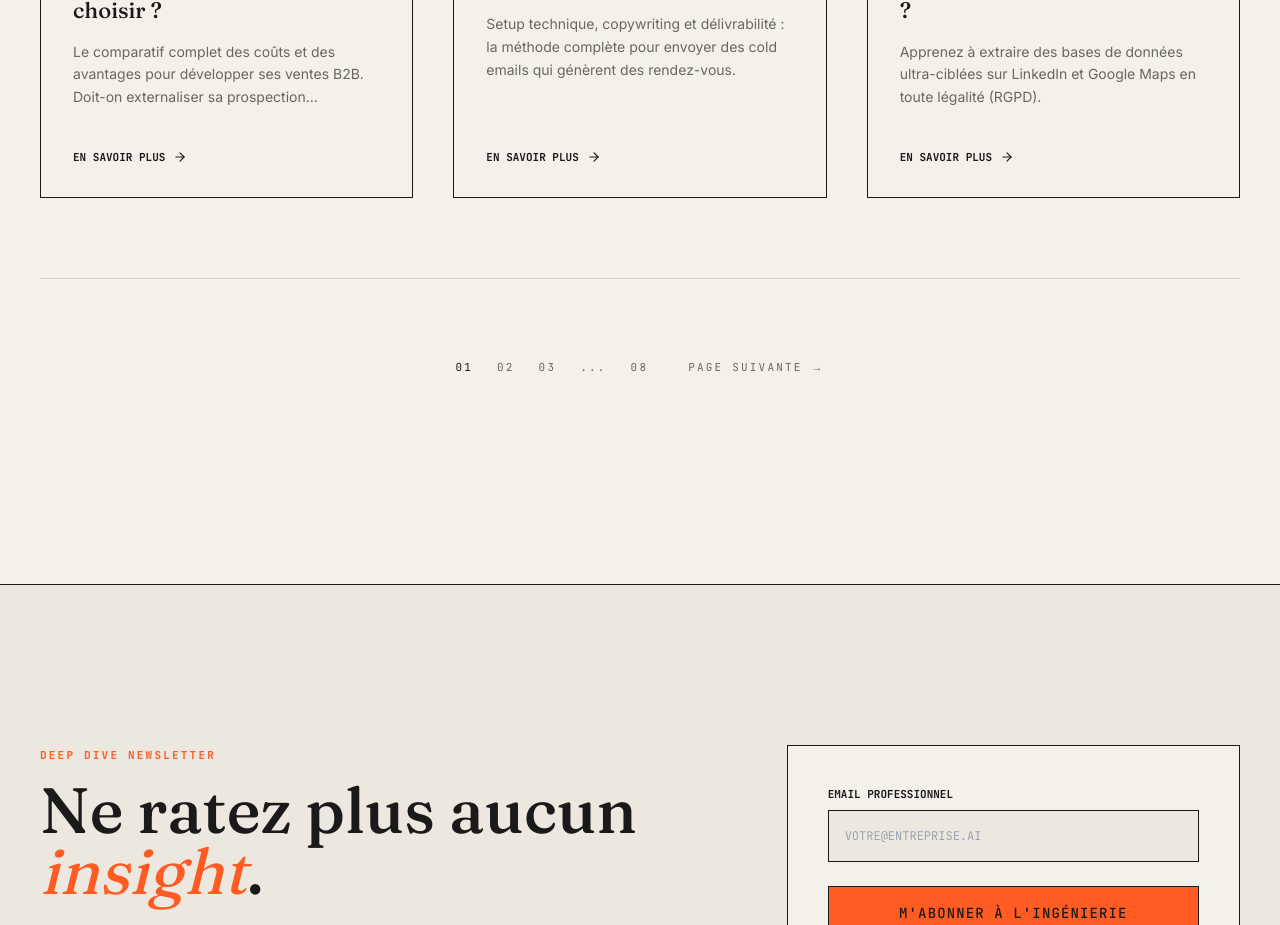
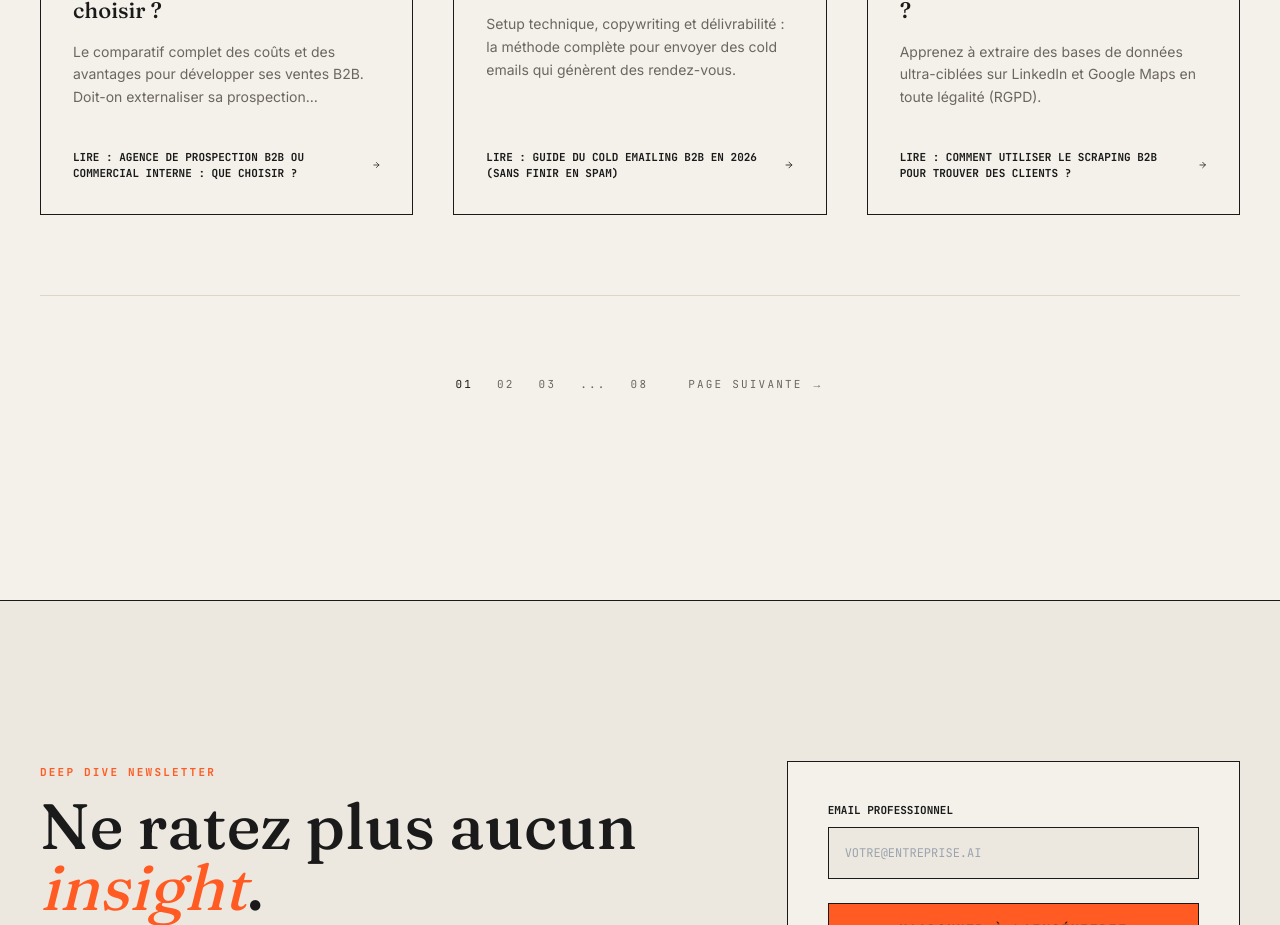
Before and after one commit to Jimmyjoe13/Nana-intelligence, a Next.js app: page /blog in a window 1280 px wide. Shown: the part 1900-2825 px from the top of the page. Built offline with nearby package versions, Linux system fonts and the light colour scheme.

Commit message:
fix(seo): ancres génériques → descriptives (anchor audit)

```diff
--- a/src/app/agence-lead-generation/page.tsx
+++ b/src/app/agence-lead-generation/page.tsx
@@ -92,7 +92,7 @@ export default function AgencyPage() {
                   {agency.heroSubtitle}
                 </p>
                 <Link href={`/agence-lead-generation/${agency.slug}`} className="mt-auto">
-                  <Button variant="ink" className="w-full" icon={<ArrowRight size={16} />}>Découvrir l&apos;agence</Button>
+                  <Button variant="ink" className="w-full" icon={<ArrowRight size={16} />}>Découvrir : {agency.cityName}</Button>
                 </Link>
               </Box>
             ))}
--- a/src/app/page.tsx
+++ b/src/app/page.tsx
@@ -199,7 +199,7 @@ export default function Home() {
                 </p>
                 <div className="mt-auto pt-6 border-t border-cream-3 flex items-center justify-between">
                    <Link href={service.link} className="font-mono text-[11px] text-orange uppercase tracking-[0.12em] font-bold hover:underline">
-                      En savoir plus →
+                      Découvrir : {service.title} →
                    </Link>
                    <CheckCircle2 size={18} className="text-orange" />
                 </div>
--- a/src/components/blog/BlogList.tsx
+++ b/src/components/blog/BlogList.tsx
@@ -133,7 +133,7 @@ export function BlogList({ posts, categories }: BlogListProps) {
                      {post.excerpt}
                    </p>
                    <Link href={`/blog/${post.id}`} className="mt-auto pt-6 flex items-center gap-2 font-mono text-[11px] font-bold uppercase text-ink group-hover:text-orange transition-colors">
-                     En savoir plus <ArrowRight size={14} />
+                     Lire : {post.title} <ArrowRight size={14} />
                    </Link>
                 </div>
               </Box>
```
